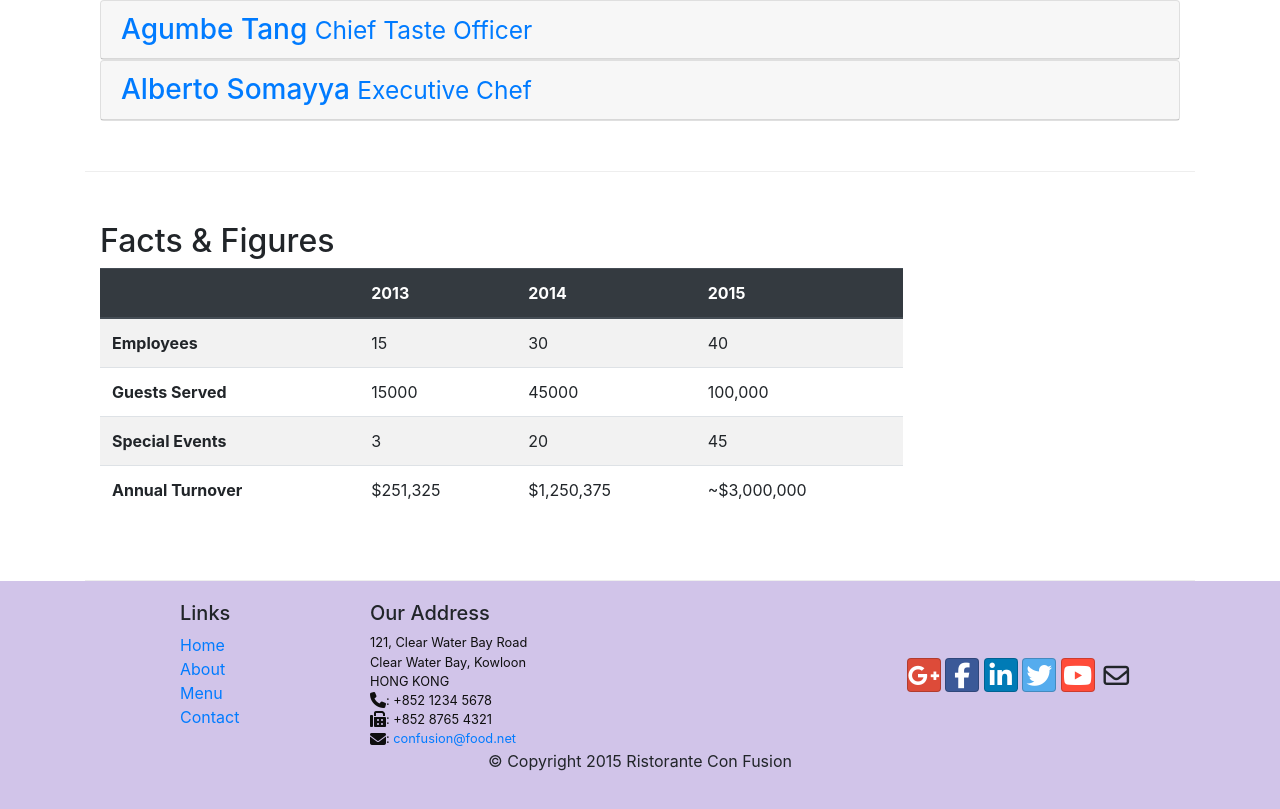
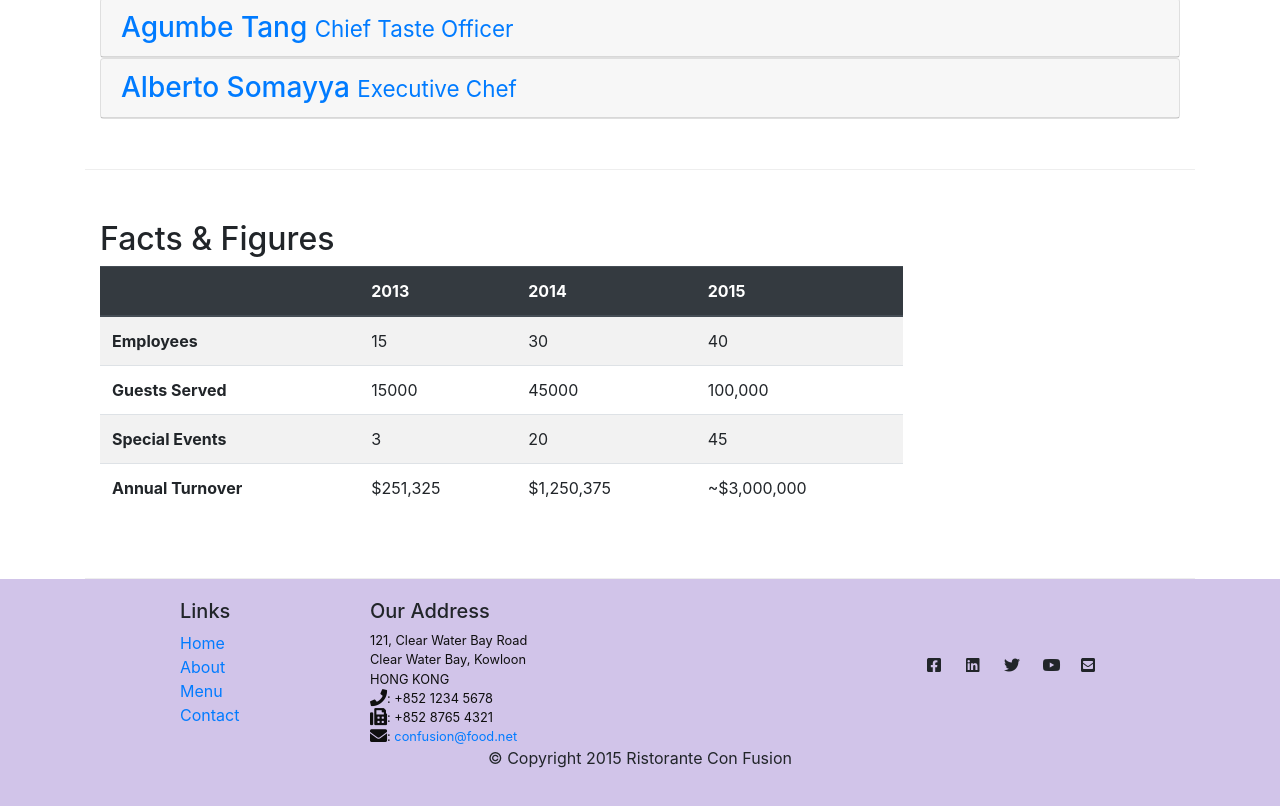
Before and after one commit to GraniteMask/Restaurant-site-coursera-bootstrap, a plain HTML site: page aboutus.html in a window 1280 px wide. Shown: the part 1344-2153 px from the top of the page. Drawn offline with nearby package versions, Linux system fonts and the light colour scheme.

Commit message:
Final Commit

```diff
--- a/aboutus.html
+++ b/aboutus.html
@@ -9,8 +9,8 @@
 
     <!-- Bootstrap CSS -->
     <!-- build:css css/main.css -->
-    <link rel="stylesheet" href="node_modules/bootstrap/dist/css/bootstrap.min.css">
-    <link rel="stylesheet" href="node_modules/font-awesome/css/font-awesome.min.css">
+    <link rel="stylesheet" href="https://cdn.jsdelivr.net/npm/bootstrap@4.5.3/dist/css/bootstrap.min.css" integrity="sha384-TX8t27EcRE3e/ihU7zmQxVncDAy5uIKz4rEkgIXeMed4M0jlfIDPvg6uqKI2xXr2" crossorigin="anonymous">
+    <link rel="stylesheet" href="https://cdnjs.cloudflare.com/ajax/libs/font-awesome/5.15.1/css/all.min.css"/>
     <link rel="stylesheet" href="css/bootstrap-social.css">
     <link href="css/styles.css" rel="stylesheet">
     <!-- endbuild -->
@@ -237,12 +237,11 @@
                 </div>
                 <div class="col col-sm-4 align-self-center">
                     <div style="text-align:center">
-                        <a class="btn btn-social-icon btn-google-plus" href="http://google.com/+"><i class="fa fa-google-plus"></i></a>
-                        <a class="btn btn-social-icon btn-facebook" href="http://www.facebook.com/profile.php?id="><i class="fa fa-facebook"></i></a>
-                        <a class="btn btn-social-icon btn-linkedin" href="http://www.linkedin.com/in/"><i class="fa fa-linkedin"></i></a>
-                        <a class="btn btn-social-icon btn-twitter" href="http://twitter.com/"><i class="fa fa-twitter"></i></a>
-                        <a class="btn btn-social-icon btn-youtube" href="http://youtube.com/"><i class="fa fa-youtube"></i></a>
-                        <a class="btn btn-social-icon" href="mailto:"><i class="fa fa-envelope-o"></i></a>
+                        <a class="btn btn-social-icon fab fa-facebook-square" href="http://www.facebook.com/profile.php?id="><i class="fa fa-facebook"></i></a>
+                        <a class="btn btn-social-icon fab fa-linkedin" href="http://www.linkedin.com/in/"><i class="fa fa-linkedin"></i></a>
+                        <a class="btn btn-social-icon fab fa-twitter" href="http://twitter.com/"><i class="fa fa-twitter"></i></a>
+                        <a class="btn btn-social-icon fab fa-youtube" href="http://youtube.com/"><i class="fa fa-youtube"></i></a>
+                        <a class="btn btn-social-icon fas fa-envelope-square" href="mailto:confusion@food.net"><i class=""></i></a>
                     </div>
                 </div>
             </div>
@@ -257,9 +256,9 @@
         <!-- jQuery first, then Tether, then Bootstrap JS. -->
         <!-- Bootsrap beta 4 replaced Tether with Popper -->
         <!-- build:js js/main.js -->
-        <script src="node_modules/jquery/dist/jquery.min.js"></script>
-        <script src="node_modules/popper.js/dist/umd/popper.min.js"></script>
-        <script src="node_modules/bootstrap/dist/js/bootstrap.min.js"></script>
+        <script src="https://code.jquery.com/jquery-3.5.1.slim.min.js" integrity="sha384-DfXdz2htPH0lsSSs5nCTpuj/zy4C+OGpamoFVy38MVBnE+IbbVYUew+OrCXaRkfj" crossorigin="anonymous"></script>
+        <script src="https://cdn.jsdelivr.net/npm/popper.js@1.16.1/dist/umd/popper.min.js" integrity="sha384-9/reFTGAW83EW2RDu2S0VKaIzap3H66lZH81PoYlFhbGU+6BZp6G7niu735Sk7lN" crossorigin="anonymous"></script>
+        <script src="https://cdn.jsdelivr.net/npm/bootstrap@4.5.3/dist/js/bootstrap.min.js" integrity="sha384-w1Q4orYjBQndcko6MimVbzY0tgp4pWB4lZ7lr30WKz0vr/aWKhXdBNmNb5D92v7s" crossorigin="anonymous"></script>
         <script src="js/scripts.js"></script>
         <!-- endbuild -->
 
```
Also changed, not shown: contactus.html (+10 -11 lines), index.html (+10 -11 lines), 1 other file.
